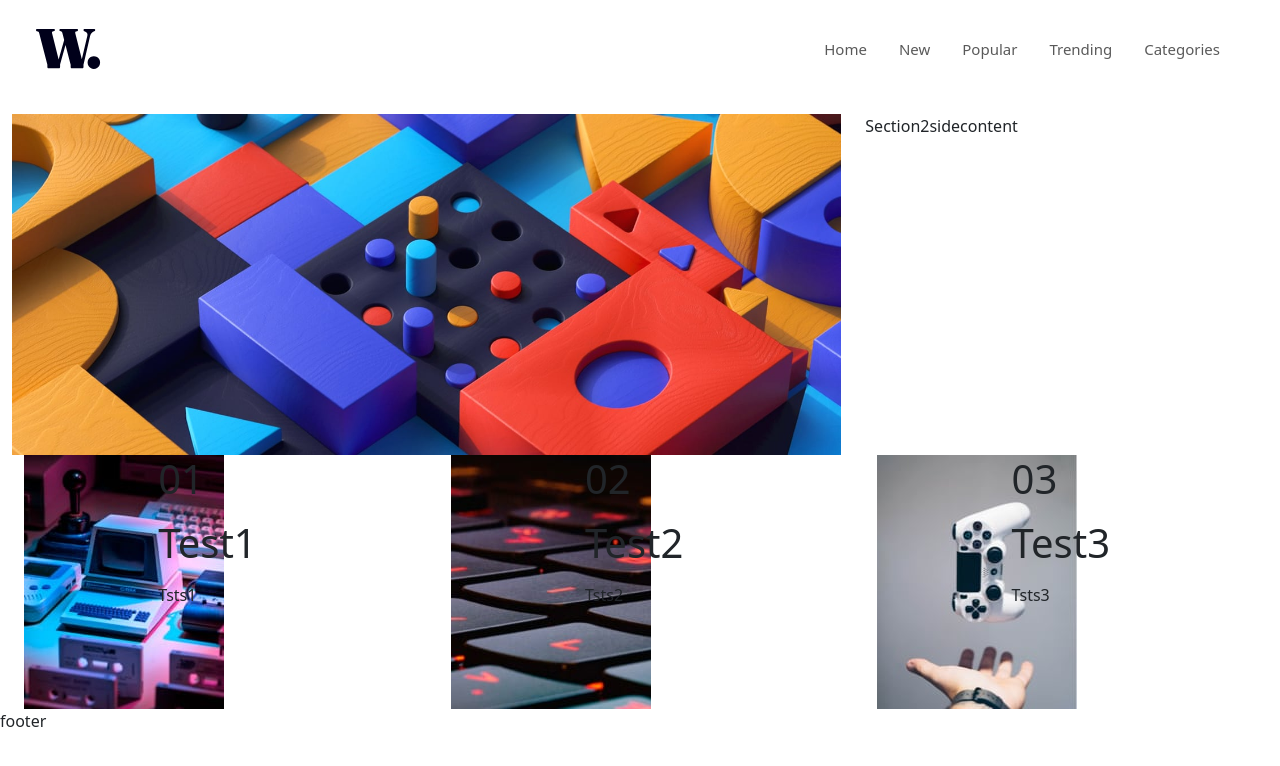
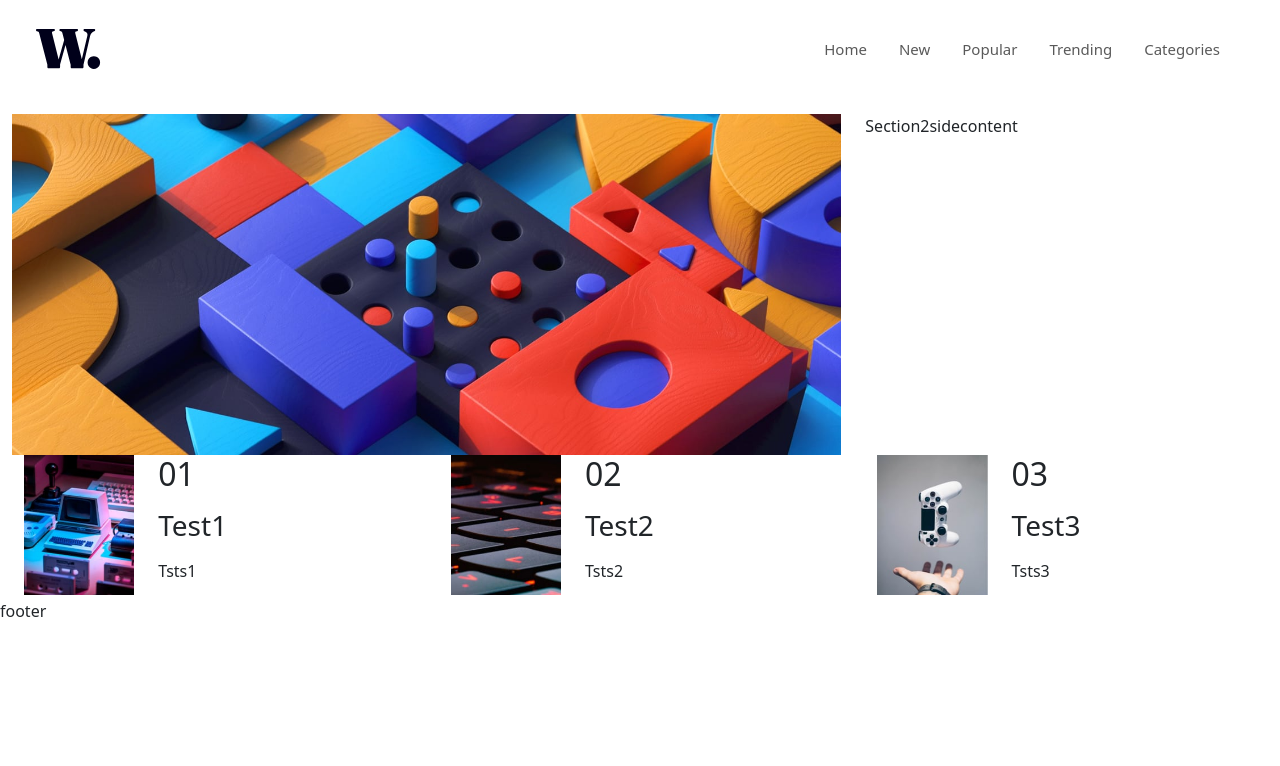
Before and after one commit to NOWORRYGNN/news, a React (Vite) app: page / in a window 1280 px wide. Shown: the top 766 px of the page. Built offline with nearby package versions, Linux system fonts and the light colour scheme.

Commit message:
News 0.2

```diff
--- a/src/components/card.jsx
+++ b/src/components/card.jsx
@@ -8,10 +8,10 @@ export default function card({imageUrl, Number, Tittle, Content}){
   return (
     <Container fluid>
         <Row>
-            <Col sm={4}><Image src={imageUrl} alt='miniContentImg' /></Col>
+            <Col sm={4}><Image src={imageUrl} alt='miniContentImg' fluid /></Col>
             <Col sm={8}>
-                <p><h1>{Number}</h1></p>
-                <p><h1>{Tittle}</h1></p>
+                <p><h2>{Number}</h2></p>
+                <p><h3>{Tittle}</h3></p>
                 <p>{Content}</p>
             </Col>
         </Row>
--- a/src/components/layout/LayoutSection.jsx
+++ b/src/components/layout/LayoutSection.jsx
@@ -14,8 +14,8 @@ export default function LayoutSection(){
   return (
     <Container fluid>
       <Row className='justify-content-md-center'>
-        <Col sm={8}><Image src={Banner} alt='Banner' fluid /></Col>
-        <Col sm={4}><Section2sidecontent /></Col>
+        <Col xs={12} md={8}><Image src={Banner} alt='Banner' fluid /></Col>
+        <Col md={4}><Section2sidecontent /></Col>
       </Row>
       <Row>
         {/* imageUrl, Number, Tittle, Content */}
```
